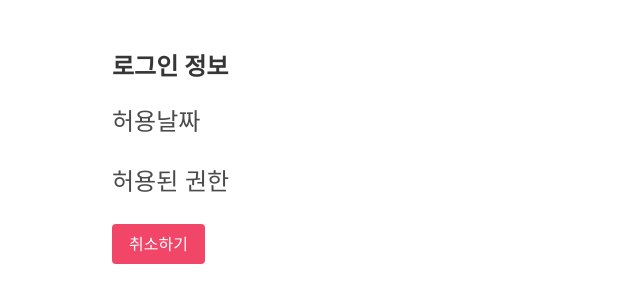
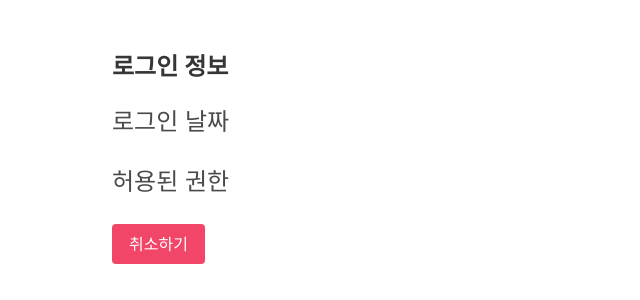
Before and after one commit to chick0/dashboard, a Flask app: template app/templates/dashboard/application/detail/show.html in a window 1280 px wide. Shown: the part 475-775 px from the top of the page, without its empty margins (0-640 px from the left). Run offline with Flask 2, Linux system fonts and the light colour scheme; the template is opened without the code that fills it, so the values that code supplies are empty.

Commit message:
텍스트 수정

```diff
--- a/app/templates/dashboard/application/detail/show.html
+++ b/app/templates/dashboard/application/detail/show.html
@@ -34,7 +34,7 @@
         <h2 class="title is-4">로그인 정보</h2>
         <div class="content is-large">
             <div class="columns">
-                <div class="column is-one-fifth">허용날짜</div>
+                <div class="column is-one-fifth">로그인 날짜</div>
                 <div class="column">{{ token.date }}</div>
             </div>
             <div class="columns">
```
